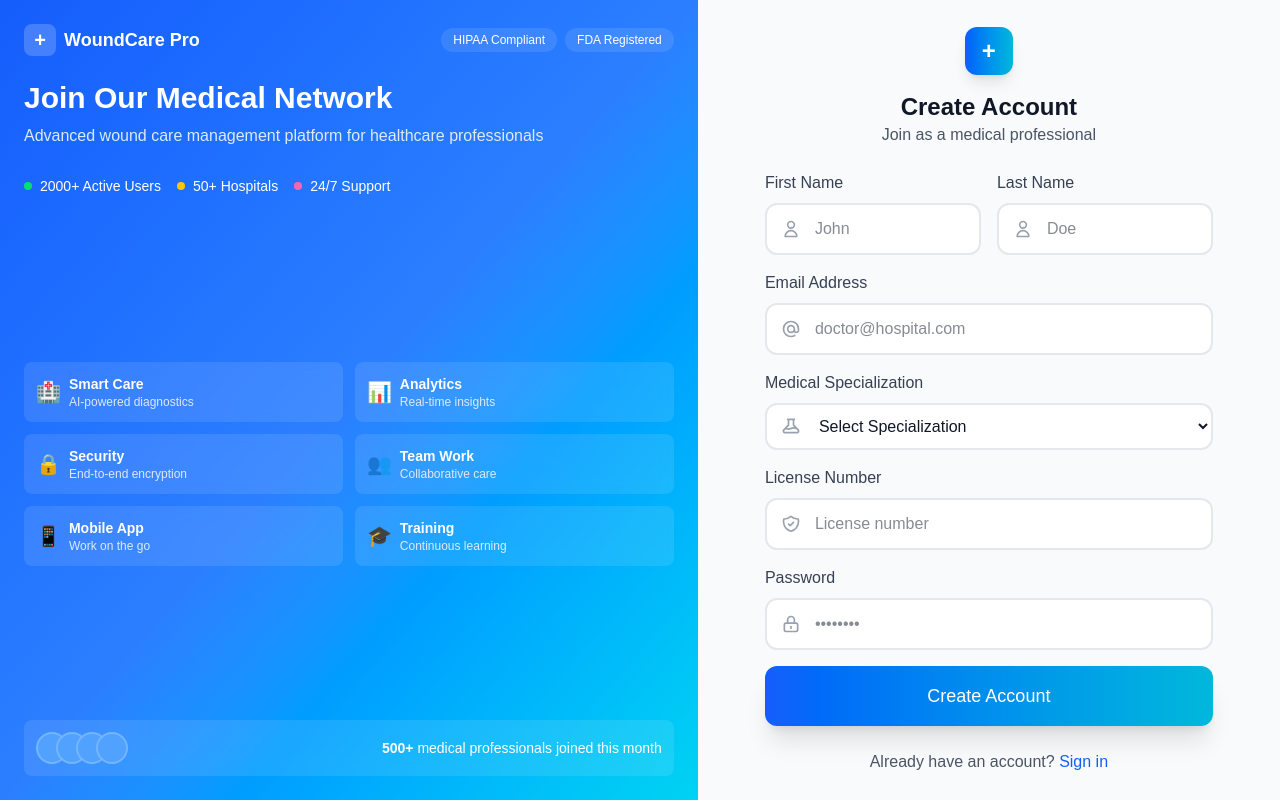
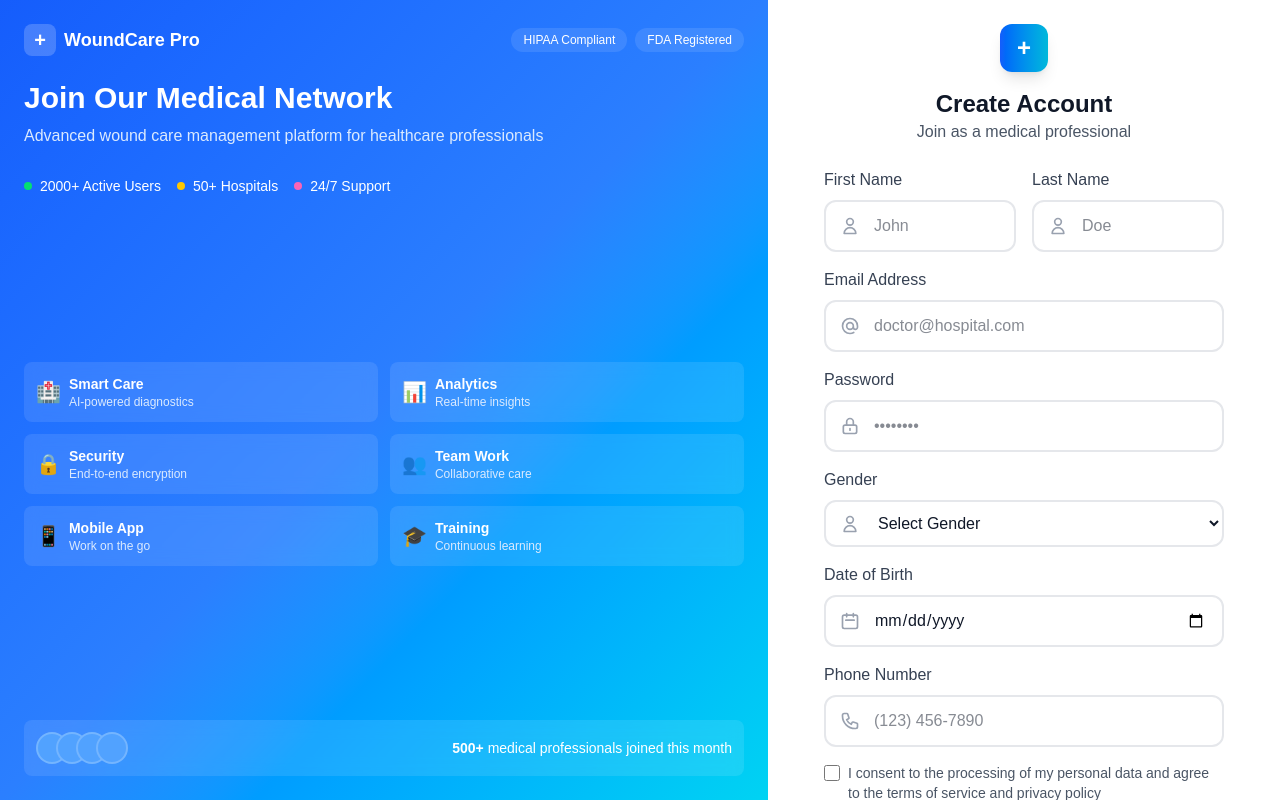
Before and after one commit to prusotamkrydv78/wound-care-app, a Next.js app: page /auth/register in a window 1280 px wide. Built offline with nearby package versions, Linux system fonts and the light colour scheme.

Commit message:
registration completed

```diff
--- a/src/app/auth/register/page.jsx
+++ b/src/app/auth/register/page.jsx
@@ -9,7 +9,11 @@ export default function Register() {
     email: '',
     password: '',
     specialization: '',
-    licenseNumber: ''
+    licenseNumber: '',
+    gender: '',
+    dateOfBirth: '',
+    phoneNumber: '',
+    consent: false,
   });
 
   const handleSubmit = (e) => {
@@ -18,9 +22,9 @@ export default function Register() {
   };
 
   return (
-    <div className="min-h-screen flex">
+    <div className="min-h-screen flex overflow-hidden">
       {/* Left Section - Medical Theme */}
-      <div className="hidden lg:flex lg:w-1/2 xl:w-3/5 bg-gradient-to-br from-blue-600 via-blue-500 to-cyan-400 p-6 relative overflow-hidden">
+      <div className="hidden lg:flex lg:w-1/2 xl:w-3/5 bg-gradient-to-br from-blue-600 via-blue-500 to-cyan-400 p-6 fixed h-screen">
         <div className="absolute inset-0 bg-pattern opacity-10"></div>
 
         <div className="relative z-10 w-full flex flex-col justify-between h-full">
@@ -100,8 +104,8 @@ export default function Register() {
       </div>
 
       {/* Right Section - Registration Form */}
-      <div className="w-full lg:w-1/2 flex items-center justify-center p-6 bg-gray-50">
-        <div className="w-full max-w-md">
+      <div className="w-full lg:w-1/2 lg:ml-[50%] xl:ml-[60%] overflow-y-auto h-screen bg-white">
+        <div className="w-full max-w-md mx-auto p-6 bg-wh">
           <div className="flex flex-col items-center mb-6">
             <div className="w-12 h-12 bg-gradient-to-r from-blue-600 to-cyan-500 rounded-xl
                            flex items-center justify-center shadow-lg mb-4">
@@ -170,7 +174,7 @@ export default function Register() {
               </div>
             </div>
 
-            <div>
+            {/* <div>
               <label className="text-gray-700 font-medium block mb-2">Medical Specialization</label>
               <div className="relative">
                 <div className="absolute inset-y-0 left-0 pl-4 flex items-center pointer-events-none">
@@ -191,9 +195,9 @@ export default function Register() {
                   <option value="dermatologist">Dermatologist</option>
                 </select>
               </div>
-            </div>
+            </div> */}
 
-            <div>
+            {/* <div>
               <label className="text-gray-700 font-medium block mb-2">License Number</label>
               <div className="relative">
                 <div className="absolute inset-y-0 left-0 pl-4 flex items-center pointer-events-none">
@@ -210,7 +214,7 @@ export default function Register() {
                   onChange={(e) => setFormData({...formData, licenseNumber: e.target.value})}
                 />
               </div>
-            </div>
+            </div> */}
 
             <div>
               <label className="text-gray-700 font-medium block mb-2">Password</label>
@@ -229,6 +233,82 @@ export default function Register() {
                   onChange={(e) => setFormData({...formData, password: e.target.value})}
                 />
               </div>
+            </div>
+
+            <div>
+              <label className="text-gray-700 font-medium block mb-2">Gender</label>
+              <div className="relative">
+                <div className="absolute inset-y-0 left-0 pl-4 flex items-center pointer-events-none">
+                  <svg className="h-5 w-5 text-gray-400" fill="none" stroke="currentColor" viewBox="0 0 24 24">
+                    <path strokeLinecap="round" strokeLinejoin="round" strokeWidth={2} d="M16 7a4 4 0 11-8 0 4 4 0 018 0zM12 14a7 7 0 00-7 7h14a7 7 0 00-7-7z" />
+                  </svg>
+                </div>
+                <select
+                  className="w-full pl-12 pr-4 py-3 rounded-xl border-2 border-gray-200
+                           bg-white focus:border-blue-500 focus:ring-4 focus:ring-blue-100
+                           transition-all text-gray-900"
+                  onChange={(e) => setFormData({...formData, gender: e.target.value})}
+                  value={formData.gender}
+                >
+                  <option value="">Select Gender</option>
+                  <option value="male">Male</option>
+                  <option value="female">Female</option>
+                  <option value="other">Other</option>
+                </select>
+              </div>
+            </div>
+
+            <div>
+              <label className="text-gray-700 font-medium block mb-2">Date of Birth</label>
+              <div className="relative">
+                <div className="absolute inset-y-0 left-0 pl-4 flex items-center pointer-events-none">
+                  <svg className="h-5 w-5 text-gray-400" fill="none" stroke="currentColor" viewBox="0 0 24 24">
+                    <path strokeLinecap="round" strokeLinejoin="round" strokeWidth={2} d="M8 7V3m8 4V3m-9 8h10M5 21h14a2 2 0 002-2V7a2 2 0 00-2-2H5a2 2 0 00-2 2v12a2 2 0 002 2z" />
+                  </svg>
+                </div>
+                <input
+                  type="date"
+                  className="w-full pl-12 pr-4 py-3 rounded-xl border-2 border-gray-200
+                           bg-white focus:border-blue-500 focus:ring-4 focus:ring-blue-100
+                           transition-all text-gray-900"
+                  onChange={(e) => setFormData({...formData, dateOfBirth: e.target.value})}
+                  value={formData.dateOfBirth}
+                />
+              </div>
+            </div>
+
+            <div>
+              <label className="text-gray-700 font-medium block mb-2">Phone Number</label>
+              <div className="relative">
+                <div className="absolute inset-y-0 left-0 pl-4 flex items-center pointer-events-none">
+                  <svg className="h-5 w-5 text-gray-400" fill="none" stroke="currentColor" viewBox="0 0 24 24">
+                    <path strokeLinecap="round" strokeLinejoin="round" strokeWidth={2} d="M3 5a2 2 0 012-2h3.28a1 1 0 01.948.684l1.498 4.493a1 1 0 01-.502 1.21l-2.257 1.13a11.042 11.042 0 005.516 5.516l1.13-2.257a1 1 0 011.21-.502l4.493 1.498a1 1 0 01.684.949V19a2 2 0 01-2 2h-1C9.716 21 3 14.284 3 6V5z" />
+                  </svg>
+                </div>
+                <input
+                  type="tel"
+                  className="w-full pl-12 pr-4 py-3 rounded-xl border-2 border-gray-200
+                           bg-white focus:border-blue-500 focus:ring-4 focus:ring-blue-100
+                           transition-all text-gray-900"
+                  placeholder="(123) 456-7890"
+                  onChange={(e) => setFormData({...formData, phoneNumber: e.target.value})}
+                  value={formData.phoneNumber}
+                />
+              </div>
+            </div>
+
+            <div className="flex items-start">
+              <div className="flex items-center h-5">
+                <input
+                  type="checkbox"
+                  className="w-4 h-4 border-2 border-gray-300 rounded bg-gray-50 focus:ring-3 focus:ring-blue-300"
+                  checked={formData.consent}
+                  onChange={(e) => setFormData({...formData, consent: e.target.checked})}
+                />
+              </div>
+              <label className="ml-2 text-sm text-gray-600">
+                I consent to the processing of my personal data and agree to the terms of service and privacy policy
+              </label>
             </div>
 
             <button
--- a/src/app/local/layout.jsx
+++ b/src/app/local/layout.jsx
@@ -1,5 +1,5 @@
 import Footer from '@/components/publicUi/Footer';
-import PublicNavbar from '@/components/publicUI/PublicNavbar';
+import PublicNavbar from '@/components/publicUi/PublicNavbar';
 
 export default function LocalLayout({ children }) {
   return (
```
Also changed, not shown: src/components/publicUi/PublicNavbar.jsx (renamed from src/components/publicUI/PublicNavbar.jsx).
